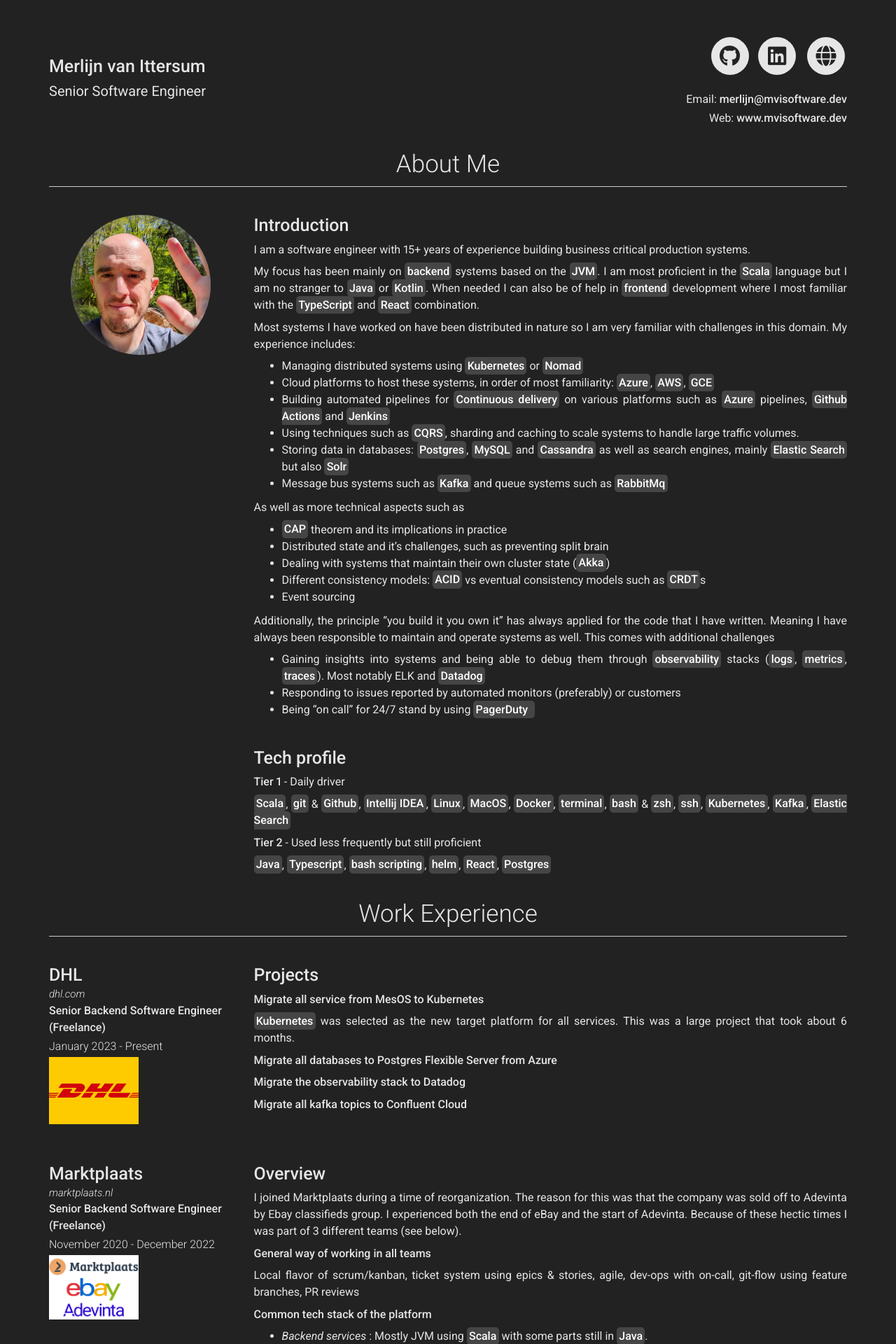
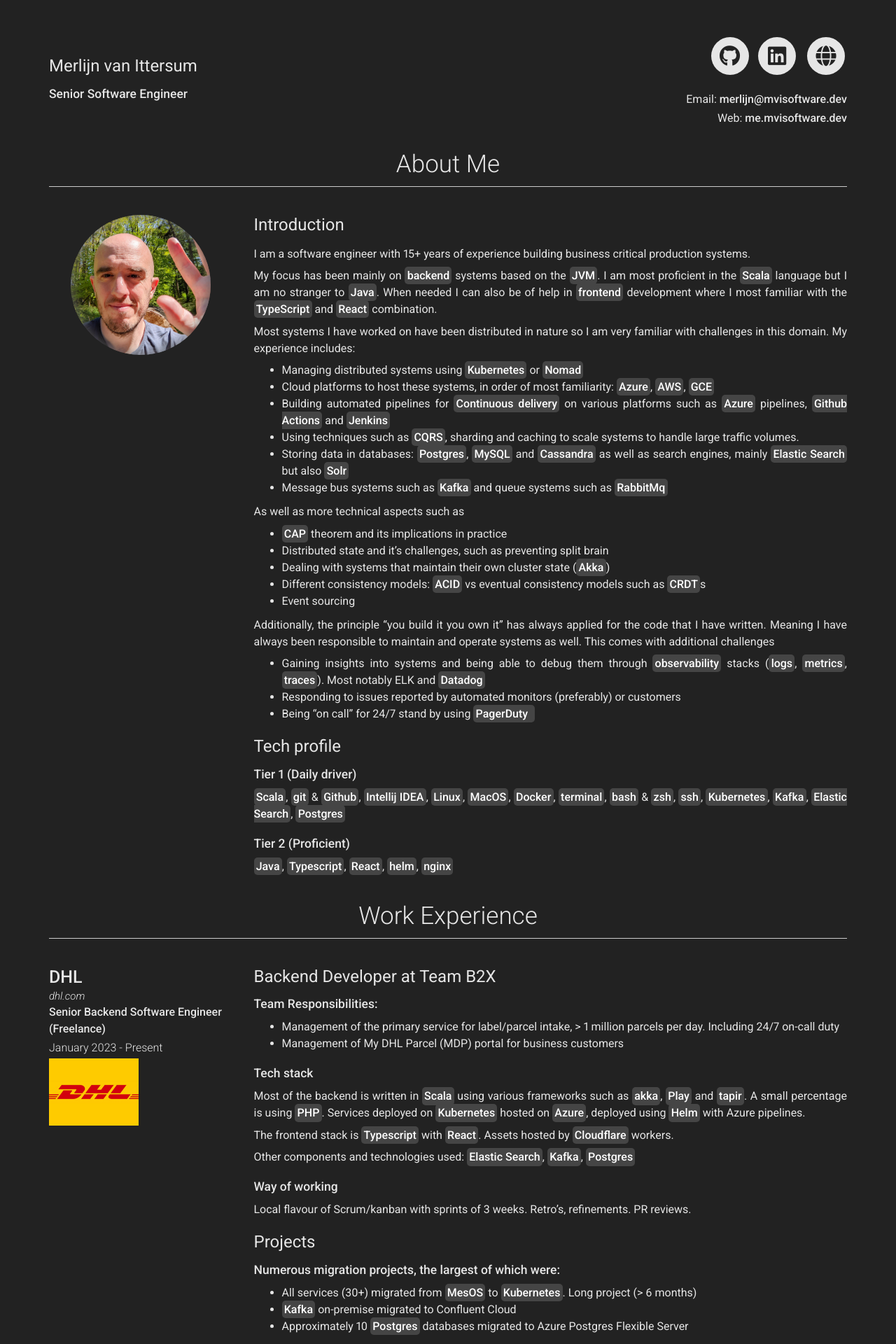
Before and after one commit to merlijn/merlijn.github.io, a Jekyll site: the page built from index.md, in a window 1280 px wide. Shown: the top 1920 px of the page at 70% size. Built offline with Jekyll 4.4.1, drawn with Linux system fonts in a browser that asks for light colours; nearby versions of some CDN libraries; some of the changed text lies outside the part shown.

Commit message:
change styling and add DHL experience

```diff
--- a/_data/resume.yml
+++ b/_data/resume.yml
@@ -6,7 +6,7 @@ favicon: images/favicon.ico
 name: Merlijn van Ittersum
 title: Senior Software Engineer
 email: merlijn@mvisoftware.dev
-website: www.mvisoftware.dev
+website: me.mvisoftware.dev
 
 # Dark Mode (true/false/never)
 darkmode: true
@@ -20,7 +20,7 @@ linkedin_username: mvanittersum
 additional_links:
   - title: mvisoftware.dev
     icon: fas fa-globe
-    url: https://mvisoftware.dev
+    url: https://me.mvisoftware.dev
 
 # Google Analytics and Tag Manager
 # Using more than one of these may cause issues with reporting
@@ -36,7 +36,7 @@ about_content: |
   I am a software engineer with 15+ years of experience building business critical production systems.
 
   My focus has been mainly on <mark>backend</mark> systems based on the <mark>JVM</mark>. I am
-  most proficient in the <mark>Scala</mark> language but I am no stranger to <mark>Java</mark> or <mark>Kotlin</mark>. When needed
+  most proficient in the <mark>Scala</mark> language but I am no stranger to <mark>Java</mark>. When needed
   I can also be of help in <mark>frontend</mark> development where I most familiar with the <mark>TypeScript</mark> and <mark>React</mark> combination.
 
   Most systems I have worked on have been distributed in nature so I am
@@ -63,16 +63,15 @@ about_content: |
   - Responding to issues reported by automated monitors (preferably) or customers
   - Being "on call" for 24/7 stand by using <mark>PagerDuty<mark>
 
-  <br />
   ## Tech profile
-  **Tier 1** - Daily driver
+  ### Tier 1 (Daily driver)
 
   <mark>Scala</mark>, <mark>git</mark> & <mark>Github</mark>, <mark>Intellij IDEA</mark>, <mark>Linux</mark>, <mark>MacOS</mark>, <mark>Docker</mark>,
-  <mark>terminal</mark>, <mark>bash</mark> & <mark>zsh</mark>, <mark>ssh</mark>, <mark>Kubernetes</mark>, <mark>Kafka</mark>, <mark>Elastic Search</mark>
+  <mark>terminal</mark>, <mark>bash</mark> & <mark>zsh</mark>, <mark>ssh</mark>, <mark>Kubernetes</mark>, <mark>Kafka</mark>, <mark>Elastic Search</mark>, <mark>Postgres</mark>
 
-  **Tier 2** - Used less frequently but still proficient
+  ### Tier 2 (Proficient)
 
-  <mark>Java</mark>, <mark>Typescript</mark>, <mark>bash scripting</mark>, <mark>helm</mark>, <mark>React</mark>, <mark>Postgres</mark>
+  <mark>Java</mark>, <mark>Typescript</mark>, <mark>React</mark>, <mark>helm</mark>, <mark>nginx</mark>
 
 # Footer
 footer_show_references: true
@@ -90,16 +89,40 @@ sections:
         caption: January 2023 - Present
 
         description: |
+          ## Backend Developer at Team B2X
+
+          ### Team Responsibilities:
+            - Management of the primary service for label/parcel intake, > 1 million parcels per day. Including 24/7 on-call duty
+            - Management of My DHL Parcel (MDP) portal for business customers
+
+          ### Tech stack
+          Most of the backend is written in <mark>Scala</mark> using various frameworks such as <mark>akka</mark>, <mark>Play</mark> and <mark>tapir</mark>. A small percentage is using <mark>PHP</mark>.
+          Services deployed on <mark>Kubernetes</mark> hosted on <mark>Azure</mark>, deployed using <mark>Helm</mark> with Azure pipelines.
+
+          The frontend stack is <mark>Typescript</mark> with <mark>React</mark>. Assets hosted by <mark>Cloudflare</mark> workers.
+
+          Other components and technologies used:
+          <mark>Elastic Search</mark>, <mark>Kafka</mark>, <mark>Postgres</mark>
+
+          ### Way of working
+          Local flavour of Scrum/kanban with sprints of 3 weeks. Retro's, refinements. PR reviews.
+
           ## Projects
-          **Migrate all service from MesOS to Kubernetes**
 
-          <mark>Kubernetes</mark> was selected as the new target platform for all services. This was a large project that took about 6 months.
+          ### Numerous migration projects, the largest of which were:
+            - All services (30+) migrated from <mark>MesOS</mark> to <mark>Kubernetes</mark>. Long project (> 6 months)
+            - <mark>Kafka</mark> on-premise migrated to Confluent Cloud
+            - Approximately 10 <mark>Postgres</mark> databases migrated to Azure Postgres Flexible Server
 
-          **Migrate all databases to Postgres Flexible Server from Azure**
+          ### Notable features developed
+            - Matrix barcodes on labels for improved scannability
+            - Account managers feature in MDP
+            - Upgrade the Direct Print Desktop application to support OS native printer drivers
+            - Integrating the support system with an <mark>AI</mark> chatbot
 
-          **Migrate the observability stack to Datadog**
-
-          **Migrate all kafka topics to Confluent Cloud**
+          ### Technical improvements:
+            - Contract-first approach for communication using <mark>OpenAPI</mark> specs (for FE) and <mark>gRPC</mark> (BE)
+            - <mark>Observability</mark>, improved monitoring & alerting on critical systems and data flows
 
       - layout: left
         title: Marktplaats
--- a/_sass/modern-resume-theme.scss
+++ b/_sass/modern-resume-theme.scss
@@ -40,12 +40,6 @@
   -moz-box-shadow: inset 0 0 20px #636161;
   -webkit-box-shadow: inset 0 0 20px #636161;
   box-shadow: inset 0 0 20px #636161;
-}
-
-.list-container {
-  h3 {
-    margin-bottom: 0;
-  }
 }
 
 .border-weak  {
--- a/_sass/type.scss
+++ b/_sass/type.scss
@@ -42,6 +42,7 @@ h1 {
   padding-bottom: 10px;
   margin-bottom: 40px;
   text-align: center;
+  margin-top: 20px;
 
   @media print {
     margin-bottom: 20px;
@@ -49,19 +50,40 @@ h1 {
 }
 
 h2 {
-  font-weight: 500;
-  font-size: 2.5rem;
+  font-weight: 400;
+  font-size: 2.4rem;
+  margin-bottom: 15px;
+  margin-top: 20px;
 }
 
 h3 {
-  font-weight: 400;
-  font-size: 2rem;
+  font-weight: 500;
+  font-size: 1.75rem;
+  margin-bottom: 10px;
+  margin-top: 20px;
 }
 
 h4 {
   font-weight: 300;
   font-size:2.5rem;
   margin-bottom:3px;
+  margin-top: 20px;
+}
+
+// Remove margin-top when any header follows another header
+@each $header in h1, h2, h3, h4, h5, h6 {
+  @each $next in h1, h2, h3, h4, h5, h6 {
+    #{$header} + #{$next} {
+      margin-top: 0;
+    }
+  }
+}
+
+// Remove margin-top when header is first child in a div
+@each $header in h1, h2, h3, h4, h5, h6 {
+  div > #{$header}:first-child {
+    margin-top: 0;
+  }
 }
 
 p, ul {
```
